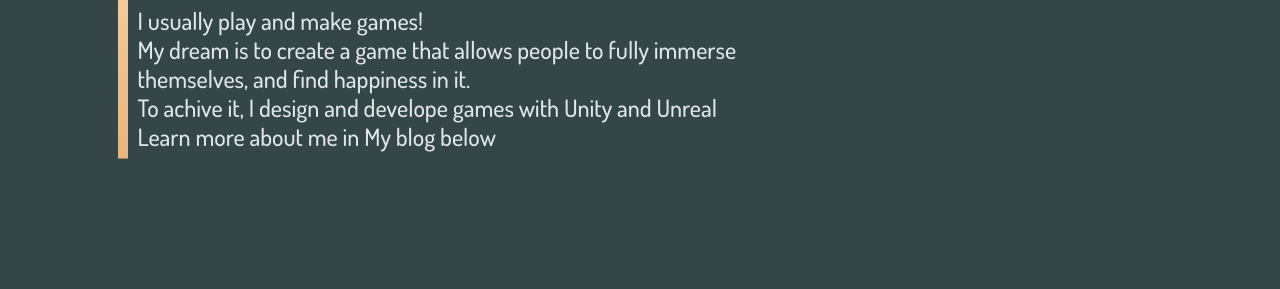
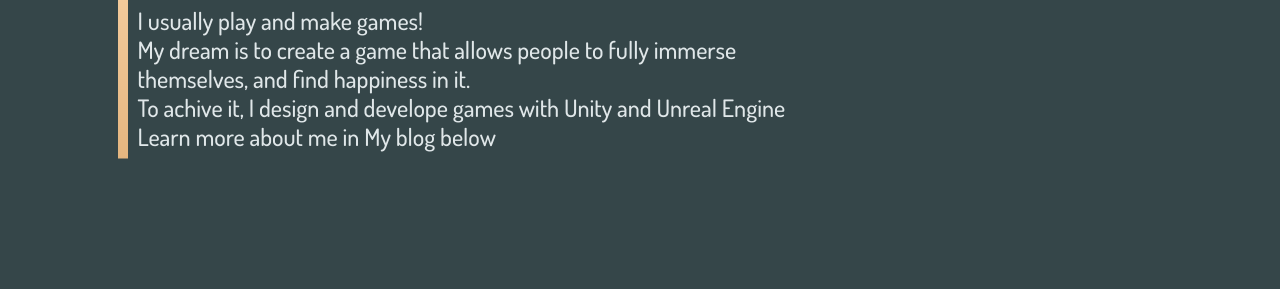
Before and after one commit to Nephrite21/Nephrite21.github.io, a Jekyll site: the page built from index.html, in a window 1280 px wide. Shown: the part 1271-1560 px from the top of the page. Built offline with Jekyll 4.4.1, drawn with Linux system fonts in a browser that asks for light colours; some of the changed lines change nothing that is shown.

Commit message:
Edit footer

```diff
--- a/_config.yml
+++ b/_config.yml
@@ -10,7 +10,7 @@
 #about page introduction
 introduction:
   greeting: Hello!, I'm Nephrite21!
-  introductionAboutMe:  I usually play and make games!<br>My dream is to create a game that allows people to fully immerse themselves, and find happiness in it.<br>To achive it, I design and develope games with Unity and Unreal<br> Learn more about me in My blog below
+  introductionAboutMe:  I usually play and make games!<br>My dream is to create a game that allows people to fully immerse themselves, and find happiness in it.<br>To achive it, I design and develope games with Unity and Unreal Engine<br> Learn more about me in My blog below
 
 
 
@@ -24,42 +24,28 @@
 
 skillDetail:
   - skillName: Unity - C#
-    skillDetail: Lorem ipsum dolor sit amet, consectetur adipiscing elit. Etiam eget risus rhoncus, lacinia nibh vitae, bibendum dui. Suspendisse vel neque vel felis placerat elementum. In mollis ipsum imperdiet, rhoncus nisi vitae, interdum justo. Fusce non bibendum mauris, ac fringilla mauris. Vivamus pharetra neque et nisi sollicitudin eleifend vitae eget purus.
-    previousWork:
+    skillDetail:
       - title: asd
-        link: https://www.naver.com/
+        link: https://nephrite21.github.io/
         description: asd is a goood website
-      - title: qwe
-        link: https://www.naver.com/
-        description: qwe is a goood website
-      - title: zxc
-        link: https://www.naver.com/
-        description: zxc is a goood website
   - skillName: Unreal - C++
-    skillDetail: Curabitur lacinia lectus in nunc pellentesque, quis sollicitudin mauris tempor. Vestibulum tempor dui enim, sit amet malesuada elit bibendum vitae. Nam tincidunt, nunc eu bibendum lobortis, lorem metus pulvinar tellus, in euismod libero purus sed nulla. Phasellus massa ante, laoreet sed ornare quis, semper sed enim. Aenean fermentum facilisis fermentum.
+    skillDetail:
     previousWork:
       - title: zxc
-        link: https://www.naver.com/
+        link: https://nephrite21.github.io/
         description: zxc is a goood website
-      - title: asd
-        link: https://www.naver.com/
-        description: asd is a goood website
-      - title: qwe
-        link: https://www.naver.com/
-        description: qwe is a goood website
-  - skillName: Html - Css - JavaScript
     skillDetail: asd
     previousWork:
-      - title: qwe
+      - title: Nephrite21.github.io
         link: https://nephrite21.github.io/
         description: The site you are viewing right now is built by myself with HTML/CSS/JS with jquery,bootstrap and Jekyll etc.
 
 Works:
   - img: /assets/img/game.png
-    link: https://www.naver.com/
+    link: https://nephrite21.github.io/
   - img: /assets/img/game.png
-    link: https://www.naver.com/
+    link: https://nephrite21.github.io/
   - img: /assets/img/game.png
-    link: https://www.naver.com/
+    link: https://nephrite21.github.io/
   - img: /assets/img/game.png
-    link: https://www.naver.com/
+    link: https://nephrite21.github.io/
--- a/_includes/footer.html
+++ b/_includes/footer.html
@@ -1,7 +1,7 @@
 <!--need to change exact value to relative value-->
 <div id="footer">
     <ul id="footerlist">
-        <li><a onclick="copy()"><img src="/assets/img/envelope-fill.svg" alt="email"></a></li>
+        <li><button class="none" onclick="copy()"><img src="/assets/img/envelope-fill.svg" alt="email"></button></li>
         <script>
             function copyToClipboard(val) {
               const t = document.createElement("textarea");
--- a/_sass/layout/about.scss
+++ b/_sass/layout/about.scss
@@ -267,9 +267,10 @@
     height: 180px;
 }
 .description{
-    width: 50%;
+    width: 100%;
     padding-left: 20px;
     text-align: left;
+    min-height: 200px;
 }
 .description p{
     font-family: Raleway, sans-serif;
--- a/_sass/layout/footer.scss
+++ b/_sass/layout/footer.scss
@@ -1,3 +1,10 @@
+.none{
+    background: none;
+    border: none;
+    padding: 0;
+    margin: 0;
+}
+
 //need to change exact value to relative value
 @media screen and (min-width: 825px){
     #footer{
@@ -32,6 +39,11 @@
         margin: 10px;
         max-height: 40px;
     }
+    #footerlist li button img{
+        height: 1.5em;
+        margin: 10px;
+        max-height: 40px;
+    }
 }
 @media screen and (min-width: 992px) {
     #footer{
```
Also changed, not shown: 5 other files.
